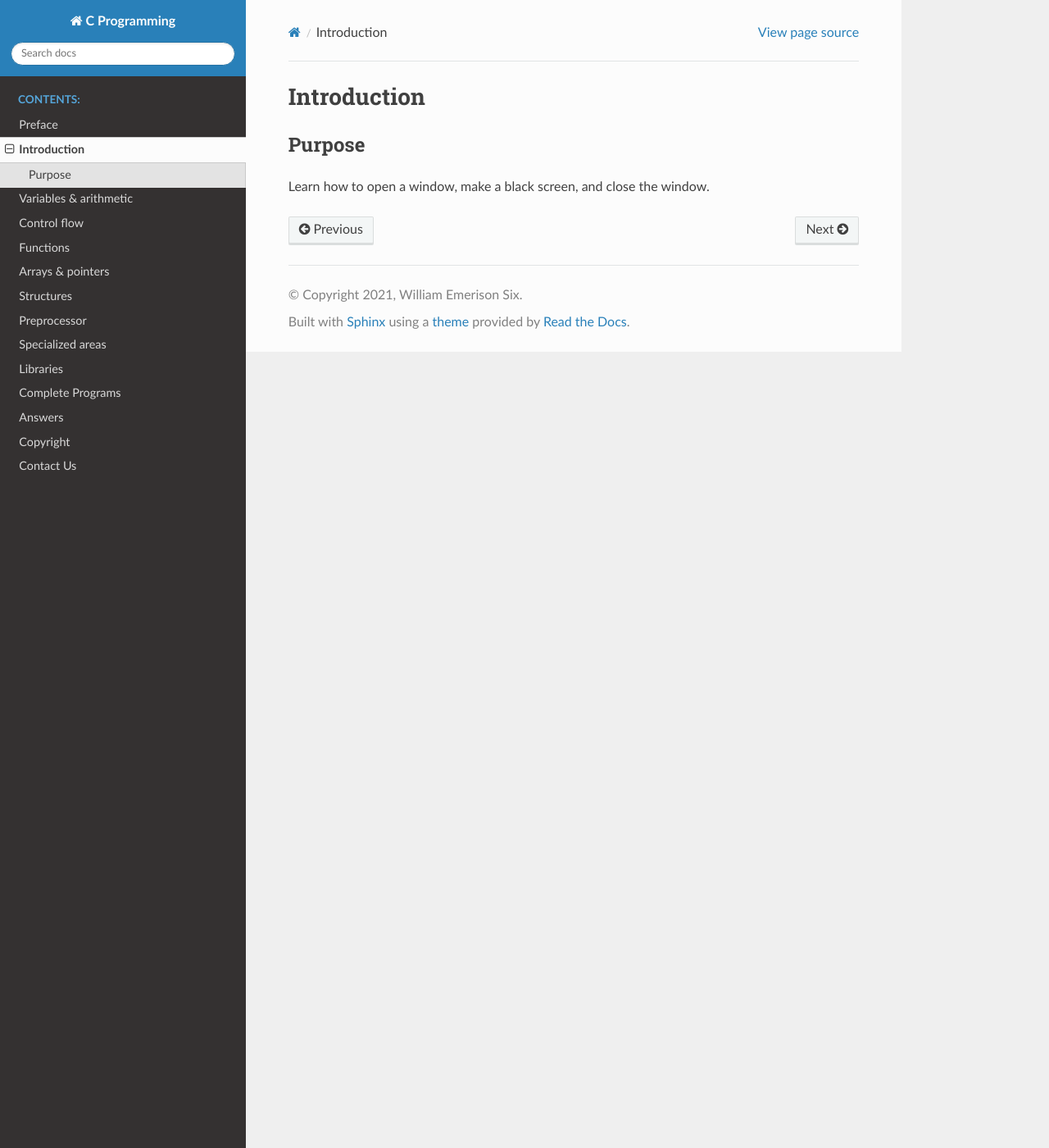
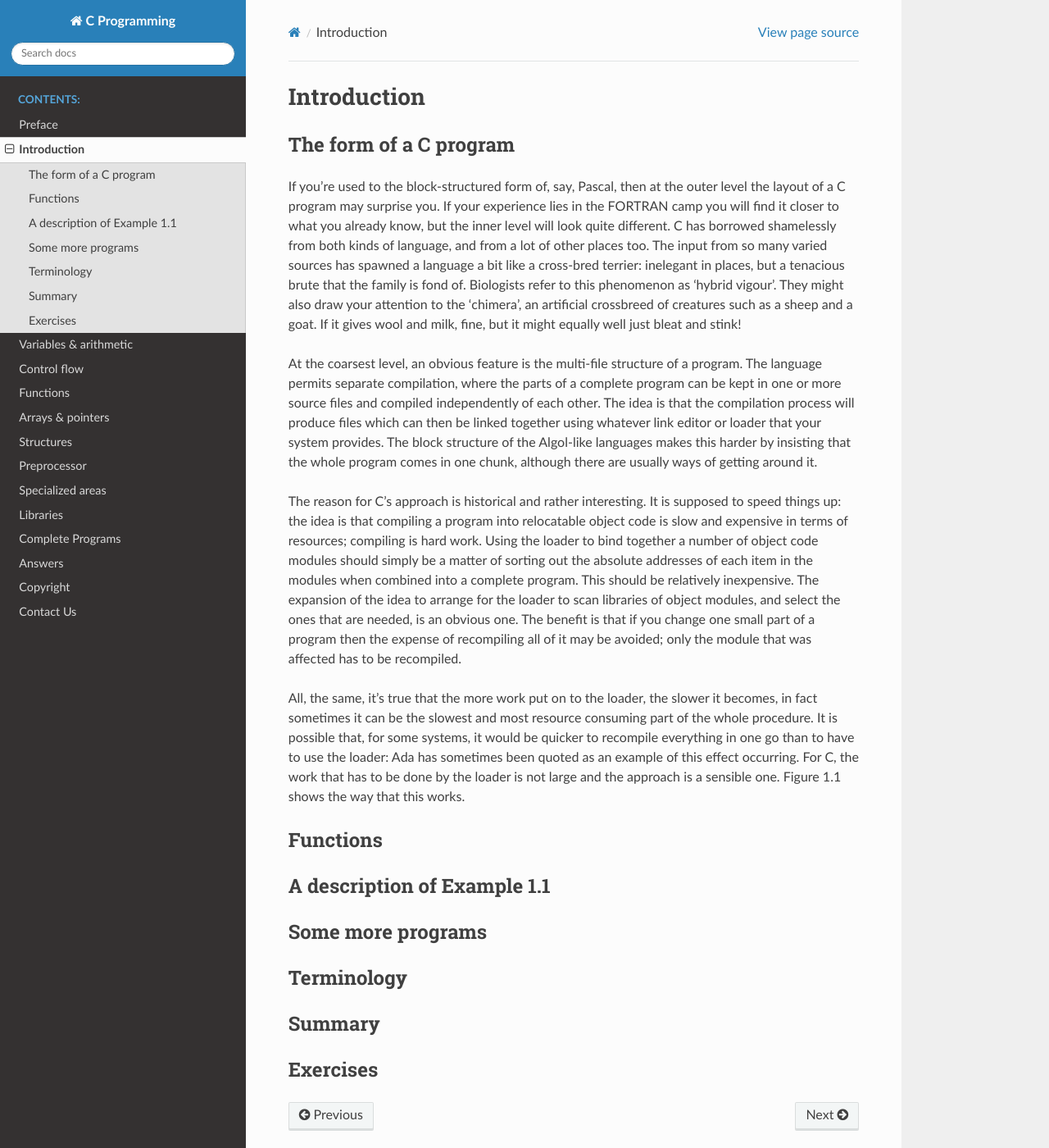
Before and after one commit to billsix/cprogrammingbook, a Sphinx documentation site: the page built from doc/02.rst, in a window 1280 px wide and 1400 px high. Shown: the whole window at 82% size. Built offline with Sphinx 7.4.7 and the Read the Docs theme 2.0.0, drawn with Linux system fonts in a browser that asks for light colours.

Commit message:
added from book

```diff
--- a/doc/02.rst
+++ b/doc/02.rst
@@ -1,8 +1,32 @@
 Introduction
 ============
 
-Purpose
+The form of a C program
+^^^^^^^^^^^^^^^^^^^^^^^
+If you're used to the block-structured form of, say, Pascal, then at the outer level the layout of a C program may surprise you. If your experience lies in the FORTRAN camp you will find it closer to what you already know, but the inner level will look quite different. C has borrowed shamelessly from both kinds of language, and from a lot of other places too. The input from so many varied sources has spawned a language a bit like a cross-bred terrier: inelegant in places, but a tenacious brute that the family is fond of. Biologists refer to this phenomenon as ‘hybrid vigour’. They might also draw your attention to the ‘chimera’, an artificial crossbreed of creatures such as a sheep and a goat. If it gives wool and milk, fine, but it might equally well just bleat and stink!
+
+At the coarsest level, an obvious feature is the multi-file structure of a program. The language permits separate compilation, where the parts of a complete program can be kept in one or more source files and compiled independently of each other. The idea is that the compilation process will produce files which can then be linked together using whatever link editor or loader that your system provides. The block structure of the Algol-like languages makes this harder by insisting that the whole program comes in one chunk, although there are usually ways of getting around it.
+
+The reason for C's approach is historical and rather interesting. It is supposed to speed things up: the idea is that compiling a program into relocatable object code is slow and expensive in terms of resources; compiling is hard work. Using the loader to bind together a number of object code modules should simply be a matter of sorting out the absolute addresses of each item in the modules when combined into a complete program. This should be relatively inexpensive. The expansion of the idea to arrange for the loader to scan libraries of object modules, and select the ones that are needed, is an obvious one. The benefit is that if you change one small part of a program then the expense of recompiling all of it may be avoided; only the module that was affected has to be recompiled.
+
+All, the same, it's true that the more work put on to the loader, the slower it becomes, in fact sometimes it can be the slowest and most resource consuming part of the whole procedure. It is possible that, for some systems, it would be quicker to recompile everything in one go than to have to use the loader: Ada has sometimes been quoted as an example of this effect occurring. For C, the work that has to be done by the loader is not large and the approach is a sensible one. Figure 1.1 shows the way that this works.
+
+
+
+Functions
+^^^^^^^^^
+
+A description of Example 1.1
+^^^^^^^^^^^^^^^^^^^^^^^^^^^^
+
+Some more programs
+^^^^^^^^^^^^^^^^^^
+
+Terminology
+^^^^^^^^^^^
+
+Summary
 ^^^^^^^
 
-Learn how to open a window, make a black screen, and close
-the window.
+Exercises
+^^^^^^^^^
```
Also changed, not shown: doc/_static/1.1.png (added).
